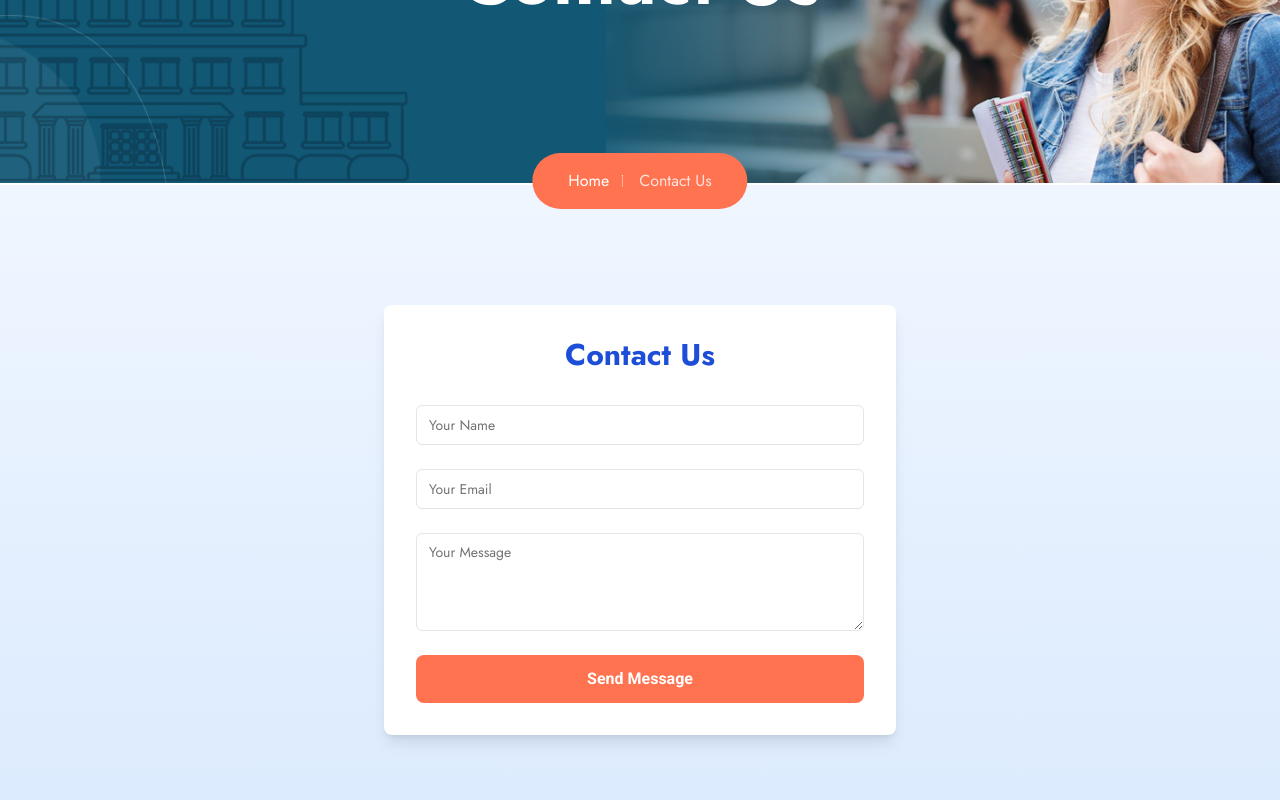
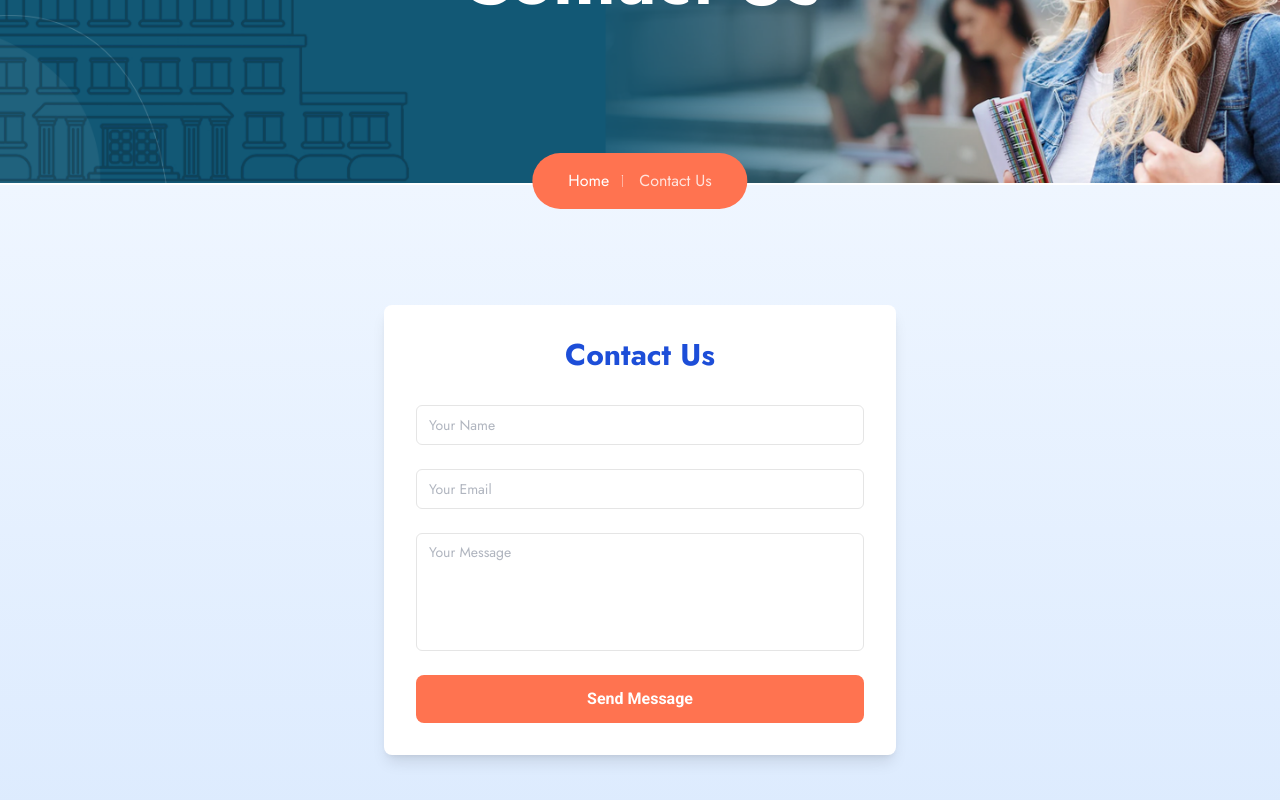
Before and after one commit to alamincoders/campus-connect, a React (Vite) app in the folder frontend/: page /contact-us in a window 1280 px wide. Shown: the part 340-1140 px from the top of the page. Built offline with nearby package versions, Linux system fonts and the light colour scheme; no server answers.

Commit message:
"Updated ContactForm component, added toast notification, and modified Textarea and ToastContainer components"

```diff
--- a/frontend/src/components/screens/ContactForm.jsx
+++ b/frontend/src/components/screens/ContactForm.jsx
@@ -1,5 +1,6 @@
 import { motion } from "framer-motion";
 import { useForm } from "react-hook-form";
+import { toast } from "react-toastify";
 import { Button } from "../ui/button";
 import { Input } from "../ui/input";
 import { Textarea } from "../ui/textarea";
@@ -8,12 +9,16 @@ const ContactForm = () => {
   const {
     register,
     handleSubmit,
+    reset,
     formState: { errors, isSubmitting },
   } = useForm();
 
   const onSubmit = (data) => {
     console.log("Form Submitted", data);
-    // Handle form submission logic here
+    if (data) {
+      toast.success("Message sent successfully!");
+      reset();
+    }
   };
 
   return (
@@ -37,7 +42,7 @@ const ContactForm = () => {
             <Input
               placeholder="Your Name"
               {...register("name", { required: "Name is required" })}
-              className="w-full"
+              className="w-full placeholder:text-gray-400/80"
             />
             {errors.name && (
               <p className="text-red-500 mt-1 text-sm">{errors.name.message}</p>
@@ -56,7 +61,7 @@ const ContactForm = () => {
                   message: "Please enter a valid email address",
                 },
               })}
-              className="w-full"
+              className="w-full placeholder:text-gray-400/80"
             />
             {errors.email && (
               <p className="text-red-500 mt-1 text-sm">
@@ -70,8 +75,8 @@ const ContactForm = () => {
             <Textarea
               placeholder="Your Message"
               {...register("message", { required: "Message is required" })}
-              className="w-full"
-              rows={4}
+              className="w-full resize-none placeholder:text-gray-400/80"
+              rows={5}
             />
             {errors.message && (
               <p className="text-red-500 mt-1 text-sm">
--- a/frontend/src/components/ui/textarea.jsx
+++ b/frontend/src/components/ui/textarea.jsx
@@ -6,7 +6,7 @@ const Textarea = React.forwardRef(({ className, ...props }, ref) => {
   return (
     (<textarea
       className={cn(
-        "flex min-h-[80px] w-full rounded-md border border-input bg-background px-3 py-2 text-sm ring-offset-background placeholder:text-muted-foreground focus-visible:outline-none focus-visible:ring-2 focus-visible:ring-ring focus-visible:ring-offset-2 disabled:cursor-not-allowed disabled:opacity-50",
+        "flex min-h-[80px] w-full rounded-md border border-input bg-background px-3 py-2 text-sm placeholder:text-muted-foreground focus-visible:outline-none  disabled:cursor-not-allowed disabled:opacity-50",
         className
       )}
       ref={ref}
--- a/frontend/src/main.jsx
+++ b/frontend/src/main.jsx
@@ -16,6 +16,9 @@ createRoot(document.getElementById("root")).render(
         <RouterProvider router={router} />
       </ModalProvider>
     </Provider>
-    <ToastContainer />
+    <ToastContainer
+      position="bottom-center"
+      autoClose={3000}
+    />
   </StrictMode>
 );
```
